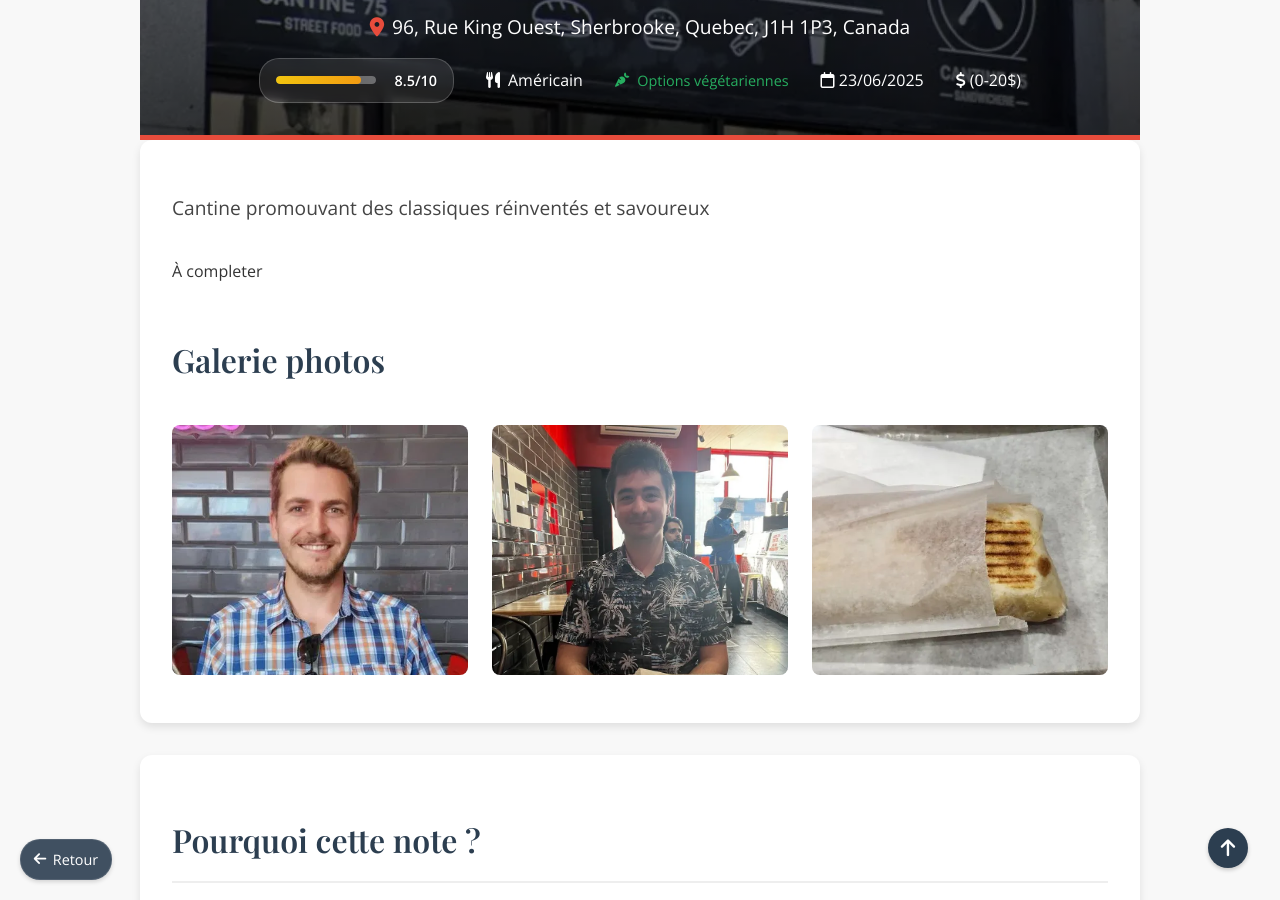
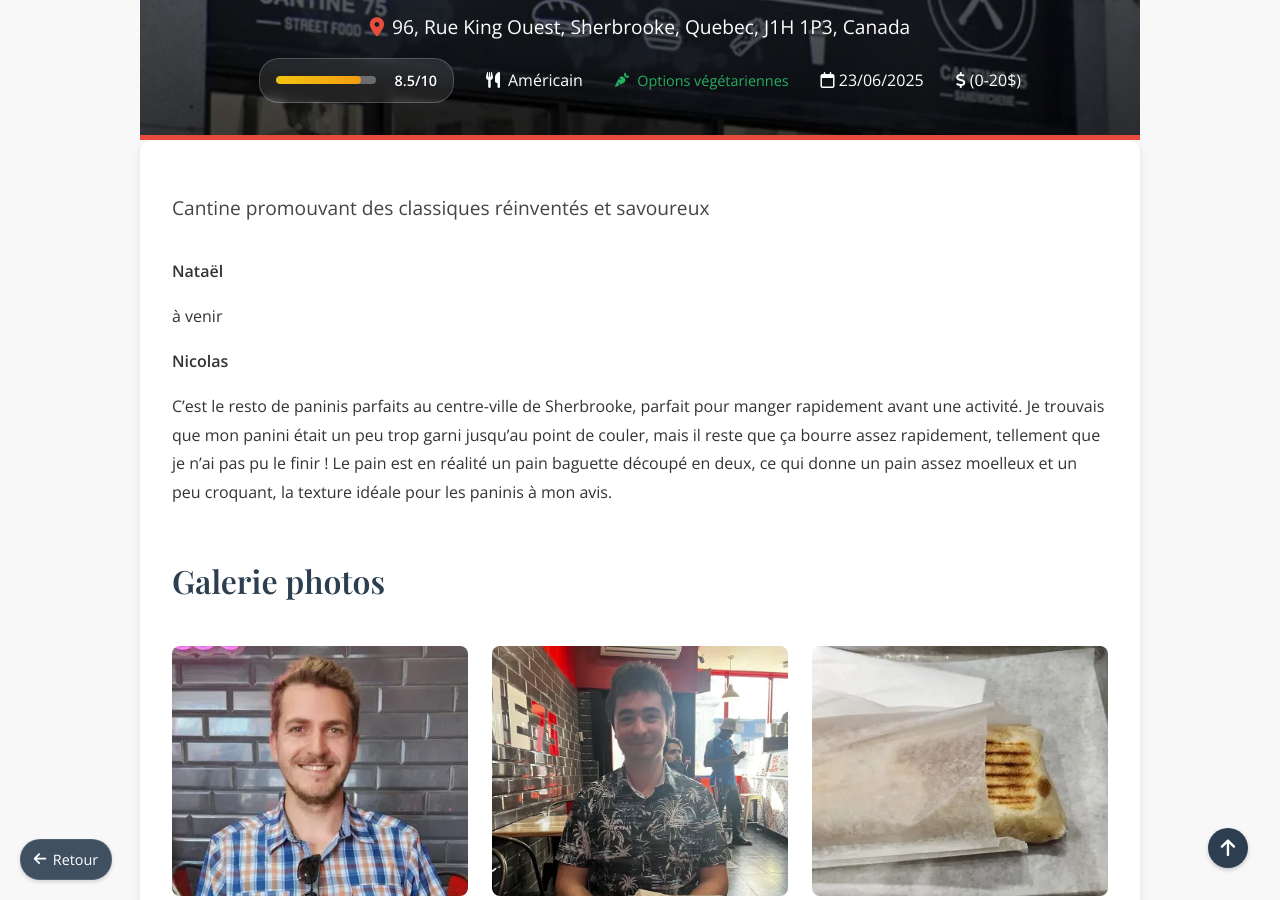
Before and after one commit to Natael21/blog-culinaire, a Jekyll site: the page built from _posts/2025-06-23-cantine-75.markdown, in a window 1280 px wide and 900 px high, scrolled down 790 px. Built offline with Jekyll 4.4.1, drawn with Linux system fonts in a browser that asks for light colours; a script that is not in the unit is left out; comment, search, counter and statistics services are not loaded.

Commit message:
Ajout du restaurant: 2025-06-23-cantine-75.markdown

```diff
--- a/_posts/2025-06-23-cantine-75.markdown
+++ b/_posts/2025-06-23-cantine-75.markdown
@@ -45,4 +45,12 @@ ratings:
 
 
 
-À completer
+<strong>Nataël</strong>
+
+à venir
+
+
+
+<strong>Nicolas</strong>
+
+C'est le resto de paninis parfaits au centre-ville de Sherbrooke, parfait pour manger rapidement avant une activité. Je trouvais que mon panini était un peu trop garni jusqu'au point de couler, mais il reste que ça bourre assez rapidement, tellement que je n'ai pas pu le finir ! Le pain est en réalité un pain baguette découpé en deux, ce qui donne un pain assez moelleux et un peu croquant, la texture idéale pour les paninis à mon avis.
```
Also changed, not shown: images/Cantine 75 Nicolas.jpg, images/Cantine 75 repas.jpg, images/Cantine 75.png, images/Cantine 75_Natael.jpg.
